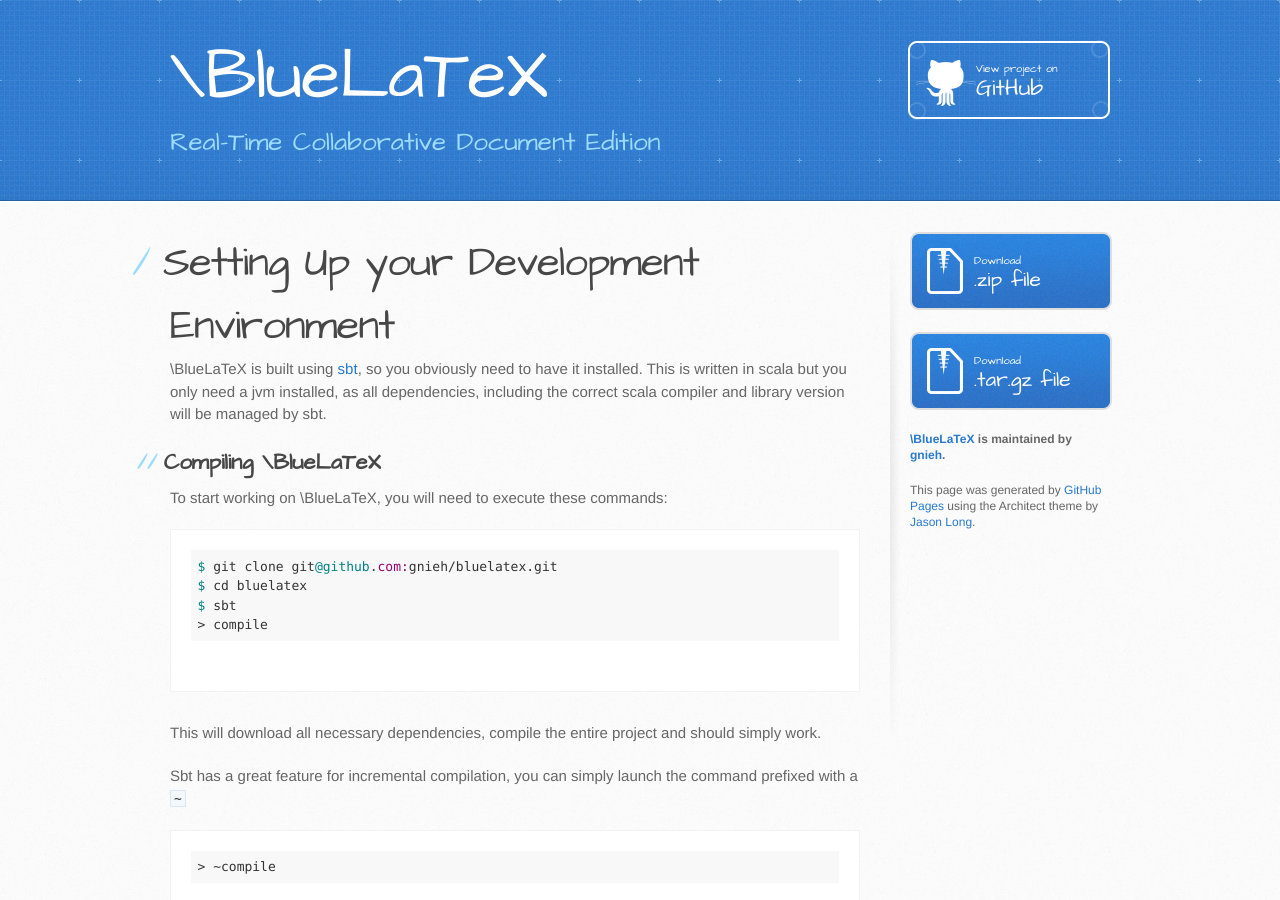
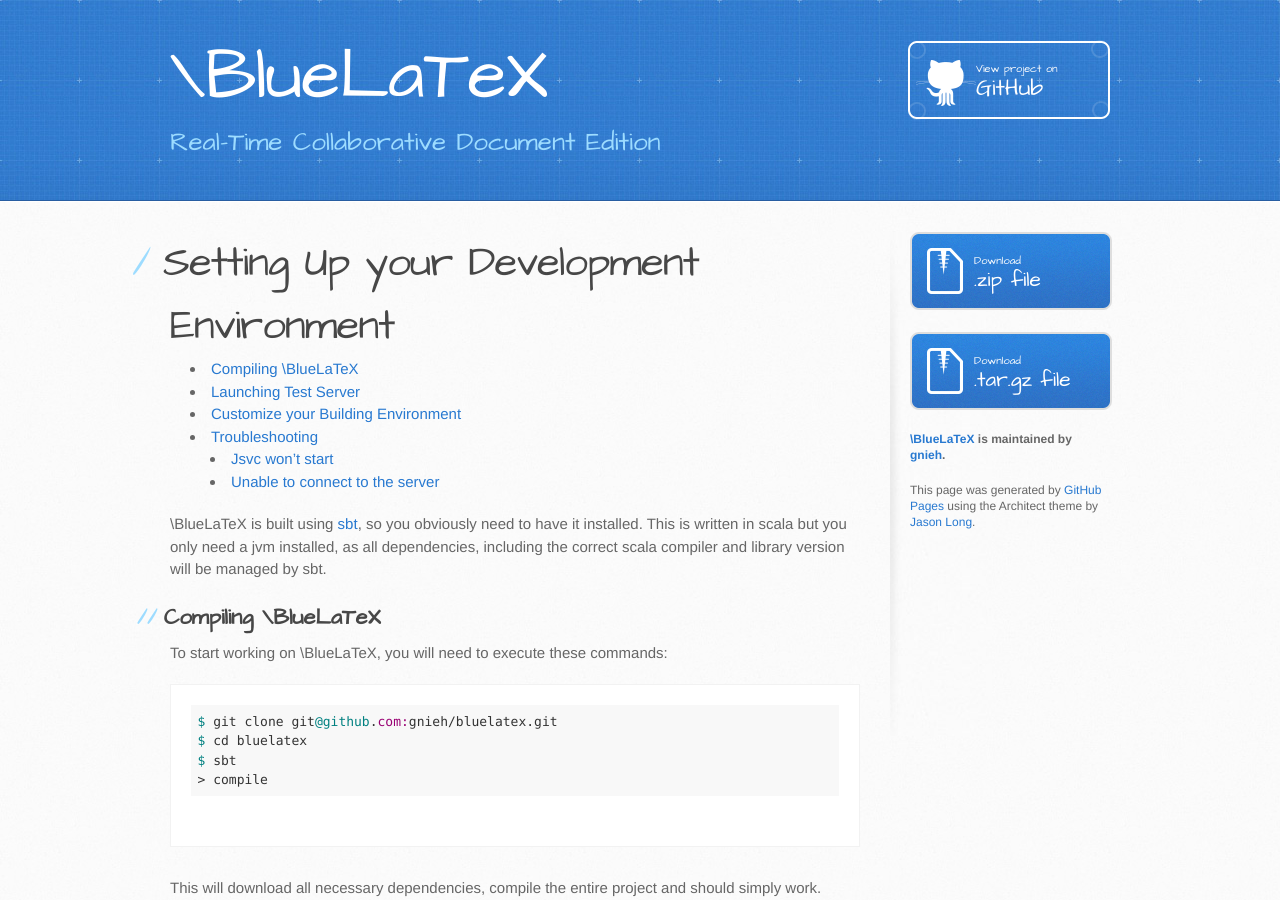
Before and after one commit to jeromedrouet/bluelatex-website, a Jekyll site: the page built from developers/index.markdown, in a window 1280 px wide and 900 px high. Built offline with Jekyll 4.4.1, drawn with Linux system fonts in a browser that asks for light colours.

Commit message:
Add table of content to developer documentation

```diff
--- a/developers/index.markdown
+++ b/developers/index.markdown
@@ -4,6 +4,10 @@
 ---
 
 # Setting Up your Development Environment
+{:.no_toc}
+
+* Contents
+{:toc}
 
 \BlueLaTeX is built using [sbt](http://www.scala-sbt.org/), so you obviously need to have it installed. This is written in scala but you only need a jvm installed, as all dependencies, including the correct scala compiler and library version will be managed by sbt.
 
```
